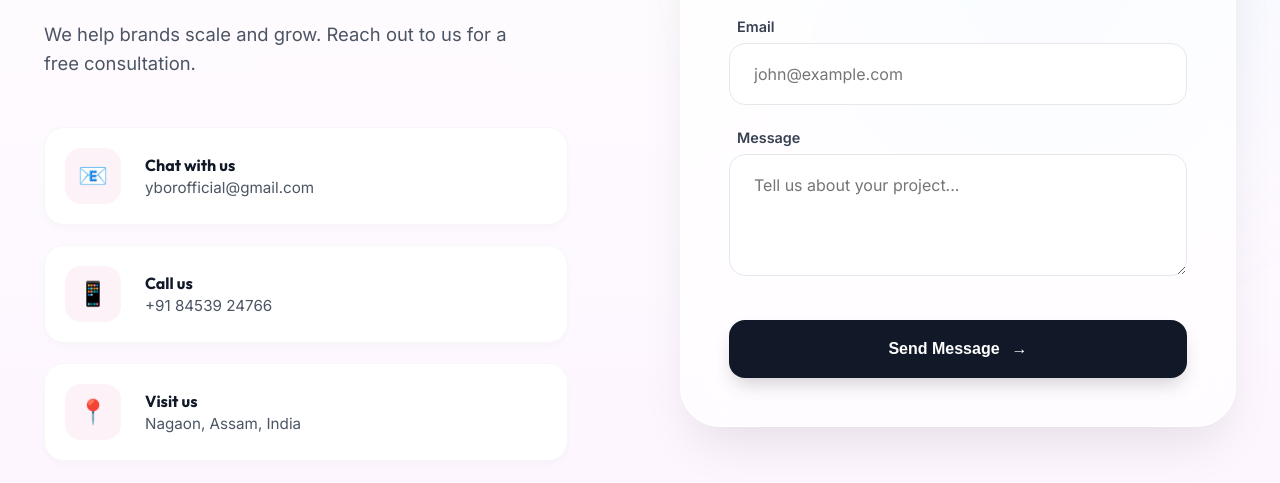
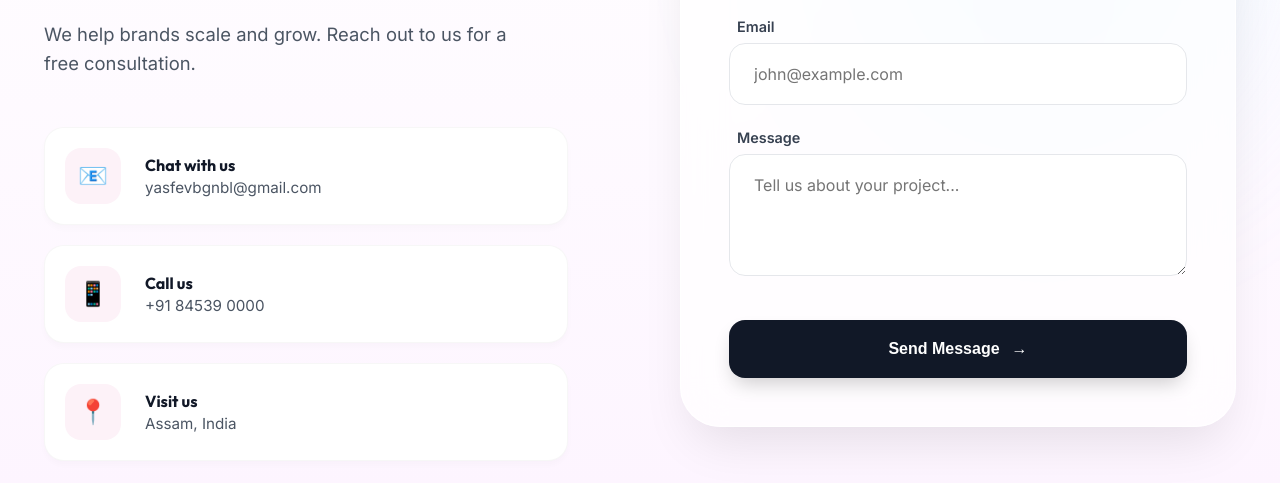
Before and after one commit to tiwariaayu/Ybor, a Next.js app: page / in a window 1280 px wide. Shown: the part 3013-3496 px from the top of the page. Built offline with nearby package versions, Linux system fonts and the light colour scheme.

Commit message:
minorr changes

```diff
--- a/src/components/Contact.tsx
+++ b/src/components/Contact.tsx
@@ -17,21 +17,21 @@ export default function Contact() {
                                 <span className={styles.detailIcon}>📧</span>
                                 <div>
                                     <h3>Chat with us</h3>
-                                    <p>yborofficial@gmail.com</p>
+                                    <p>yasfevbgnbl@gmail.com</p>
                                 </div>
                             </div>
                             <div className={styles.detailCard}>
                                 <span className={styles.detailIcon}>📱</span>
                                 <div>
                                     <h3>Call us</h3>
-                                    <p>+91 84539 24766</p>
+                                    <p>+91 84539 0000</p>
                                 </div>
                             </div>
                             <div className={styles.detailCard}>
                                 <span className={styles.detailIcon}>📍</span>
                                 <div>
                                     <h3>Visit us</h3>
-                                    <p>Nagaon, Assam, India</p>
+                                    <p> Assam, India</p>
                                 </div>
                             </div>
                         </div>
```
Also changed, not shown: 1 other file (tests, documents, lock files or other folders).
